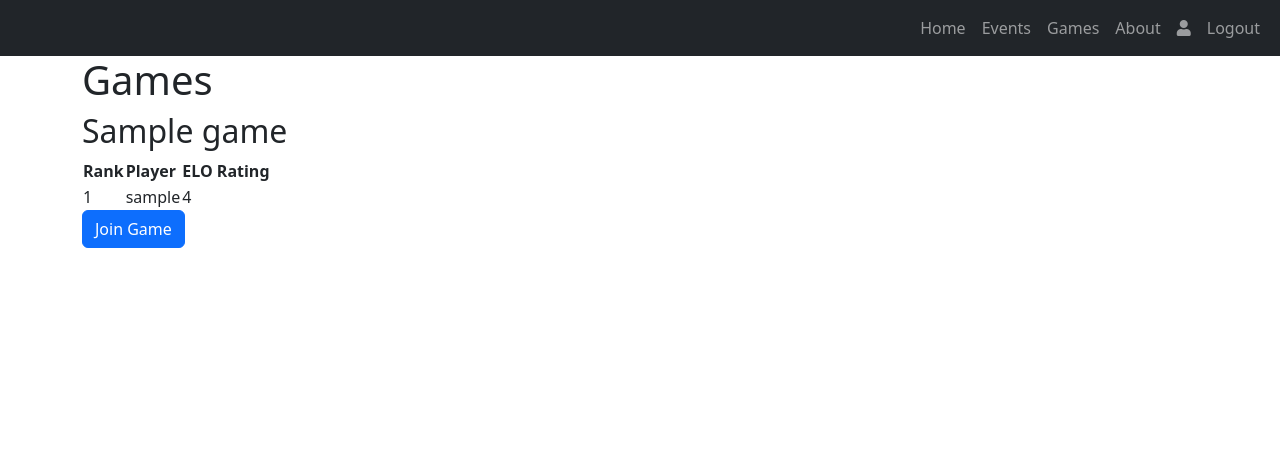
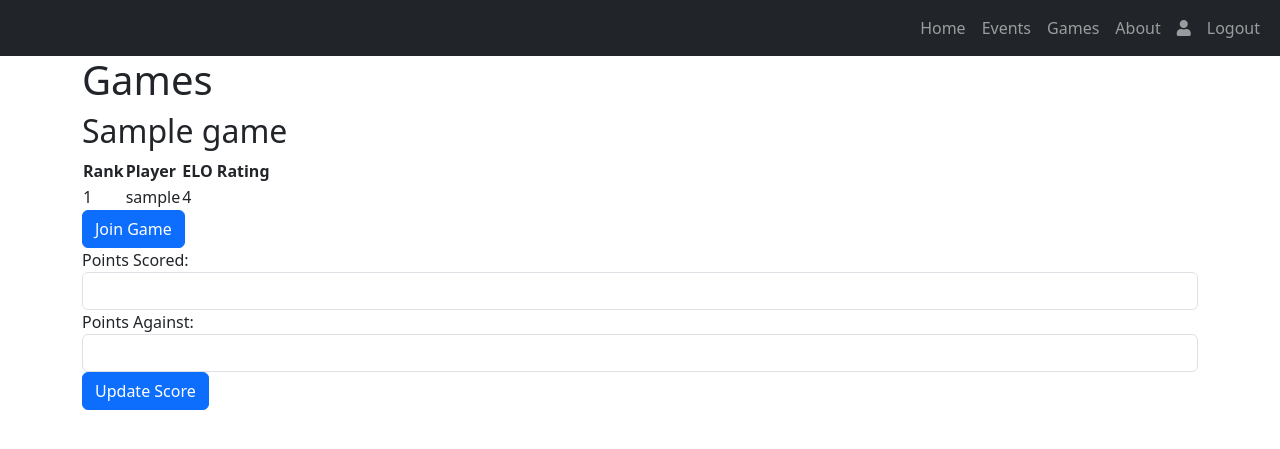
Before and after one commit to vietnguyen2358/RankRealm, a Flask app: page /games in a window 1280 px wide. Shown: the top 449 px of the page. Run offline with Flask 3, Linux system fonts and the light colour scheme; a user stored in the database is signed in; tables that the repository leaves empty hold one stand-in row (values such as "Sample post").

Commit message:
ELO WORKS LETS GOOOOOO

```diff
--- a/website/templates/games.html
+++ b/website/templates/games.html
@@ -31,6 +31,26 @@
                 <button type="submit" class="btn btn-primary">Join Game</button>
             </form>
         {% endif %}
+        {% if current_user.is_authenticated %}
+            {% set player_score = leaderboards.get(game.id, [])|selectattr('player_id', 'equalto', current_user.id)|first %}
+            {% if player_score %}
+                <form action="{{ url_for('views.update_score', game_id=game.id) }}" method="POST">
+                    <div class="form-group">
+                        <label for="points_scored">Points Scored:</label>
+                        <input type="number" class="form-control" id="points_scored" name="points_scored" required>
+                    </div>
+                    <div class="form-group">
+                        <label for="points_against">Points Against:</label>
+                        <input type="number" class="form-control" id="points_against" name="points_against" required>
+                    </div>
+                    <button type="submit" class="btn btn-primary">Update Score</button>
+                </form>
+            {% else %}
+                <form action="{{ url_for('views.join_game', game_id=game.id) }}" method="post">
+                    <button type="submit" class="btn btn-primary">Join Game</button>
+                </form>
+            {% endif %}
+        {% endif %}
     </div>
 {% endfor %}
 
--- a/website/views.py
+++ b/website/views.py
@@ -156,3 +156,42 @@ def transfer_ownership(game_id):
         flash('User not found.', 'error')
 
     return redirect(url_for('views.user_profile'))
+
+@views.route('/update-score/<int:game_id>', methods=['POST'])
+@login_required
+def update_score(game_id):
+    game = Game.query.get_or_404(game_id)
+    leaderboard = Leaderboard.query.filter_by(game_id=game.id).first()
+
+    if leaderboard:
+        player_score = PlayerScore.query.filter_by(leaderboard_id=leaderboard.id, player_id=current_user.id).first()
+
+        if player_score:
+            points_scored = int(request.form.get('points_scored'))
+            points_against = int(request.form.get('points_against'))
+
+            # Calculate the new ELO rating
+            k_factor = 32
+            expected_score = 1 / (1 + 10 ** ((points_against - points_scored) / 400))
+            actual_score = 1 if points_scored > points_against else 0
+            elo_change = k_factor * (actual_score - expected_score)
+
+            new_elo_rating = player_score.elo_rating + elo_change
+            new_elo_rating = max(10, min(new_elo_rating, 1500))  # Clamp the ELO rating between 10 and 1500
+
+            player_score.elo_rating = int(new_elo_rating)
+            player_score.matches_played += 1
+
+            if points_scored > points_against:
+                player_score.matches_won += 1
+            else:
+                player_score.matches_lost += 1
+
+            db.session.commit()
+            flash('Score updated successfully.', 'success')
+        else:
+            flash('Player score not found.', 'error')
+    else:
+        flash('Leaderboard not found.', 'error')
+
+    return redirect(url_for('views.games'))
```
